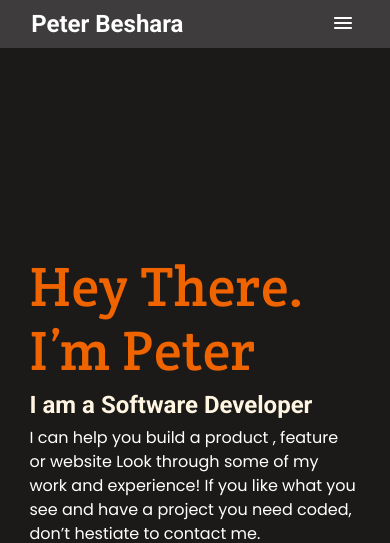
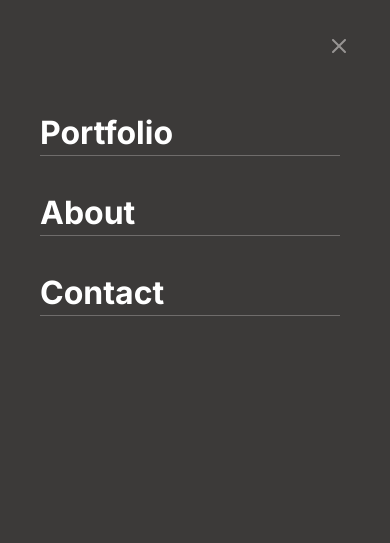
Before and after one commit to Peter1907/Portfolio, a plain HTML site: page index.html in a window 390 px wide. Both pictures are taken after a click on the button 342 px from the left and 24 px from the top of the page. Shown: the top 543 px of the page. Drawn offline with Linux system fonts and the light colour scheme.

Commit message:
Add menu HTML, CSS & JS in the mobile version

```diff
--- a/index.html
+++ b/index.html
@@ -12,13 +12,23 @@
 </head>
 <body>
     <div id="container">
+        <div id="menu-container" class="hidden">
+            <div>
+                <button id="Close-btn" type="button"><img src="./media/close.svg" alt="Close sign"></button>
+            </div>
+            <ul>
+                <li><a href="#works">Portfolio</a></li>
+                <li><a href="#about">About</a></li>
+                <li><a href="#contact-form">Contact</a></li>
+            </ul>
+        </div>
         <header>
             <div class="name">
                 <a href="#section-1">Peter Beshara</a>
             </div>
-            <button type="button" class="menu"><img src="./media/Union.svg" alt="menu sign">
+            <button id="menu-button" type="button" class="menu"><img src="./media/Union.svg" alt="menu sign">
             </button>
-            <ul>
+            <ul class="desktop-links">
                 <li><a href="#works">Portfolio</a></li>
                 <li><a href="#about">About</a></li>
                 <li><a href="#contact-form">Contact</a></li>
--- a/script.js
+++ b/script.js
@@ -1 +1,11 @@
-console.log('test')
+const menuIcon = document.getElementById('menu-button');
+const close = document.getElementById('Close-btn');
+const menu = document.getElementById('menu-container');
+
+menuIcon.addEventListener('click', function () {
+  menu.classList.toggle('hidden');
+})
+
+close.addEventListener('click', function () {
+  menu.classList.toggle('hidden');
+})
--- a/style.css
+++ b/style.css
@@ -41,7 +41,7 @@ header button {
   padding: 7px;
 }
 
-header ul {
+.desktop-links {
   list-style-type: none;
   display: none;
 }
@@ -57,6 +57,51 @@ header ul a {
   font-size: 15px;
   line-height: 20px;
   transition: font-size 0.1s ease-in;
+}
+
+#menu-container {
+  position: fixed;
+  height: 100vh;
+  width: 100vw;
+  background: #3c3a39;
+  mix-blend-mode: normal;
+  top: 0;
+  z-index: 5;
+  flex-direction: column;
+}
+
+#menu-container button {
+  margin: 38px 38px 38px auto;
+  align-self: right;
+  background-color: transparent;
+  border: none;
+}
+
+#menu-container div {
+  display: flex;
+  justify-content: flex-end;
+}
+
+#menu-container ul {
+  list-style-type: none;
+  margin-right: 50px;
+}
+
+#menu-container ul li {
+  border-bottom: 1px solid #6f6c6b;
+  margin-bottom: 35px;
+}
+
+#menu-container ul a {
+  text-decoration: none;
+  color: #fff;
+  width: 63px;
+  height: 20px;
+  font-family: 'Inter', sans-serif;
+  font-style: normal;
+  font-weight: 600;
+  font-size: 32px;
+  line-height: 44px;
 }
 
 .name a {
@@ -528,6 +573,10 @@ header button:hover {
   visibility: hidden;
 }
 
+.hidden {
+  display: none;
+}
+
 @media screen and (min-width: 1024px) {
   header {
     height: 72px;
```
Also changed, not shown: media/close.svg (added).
